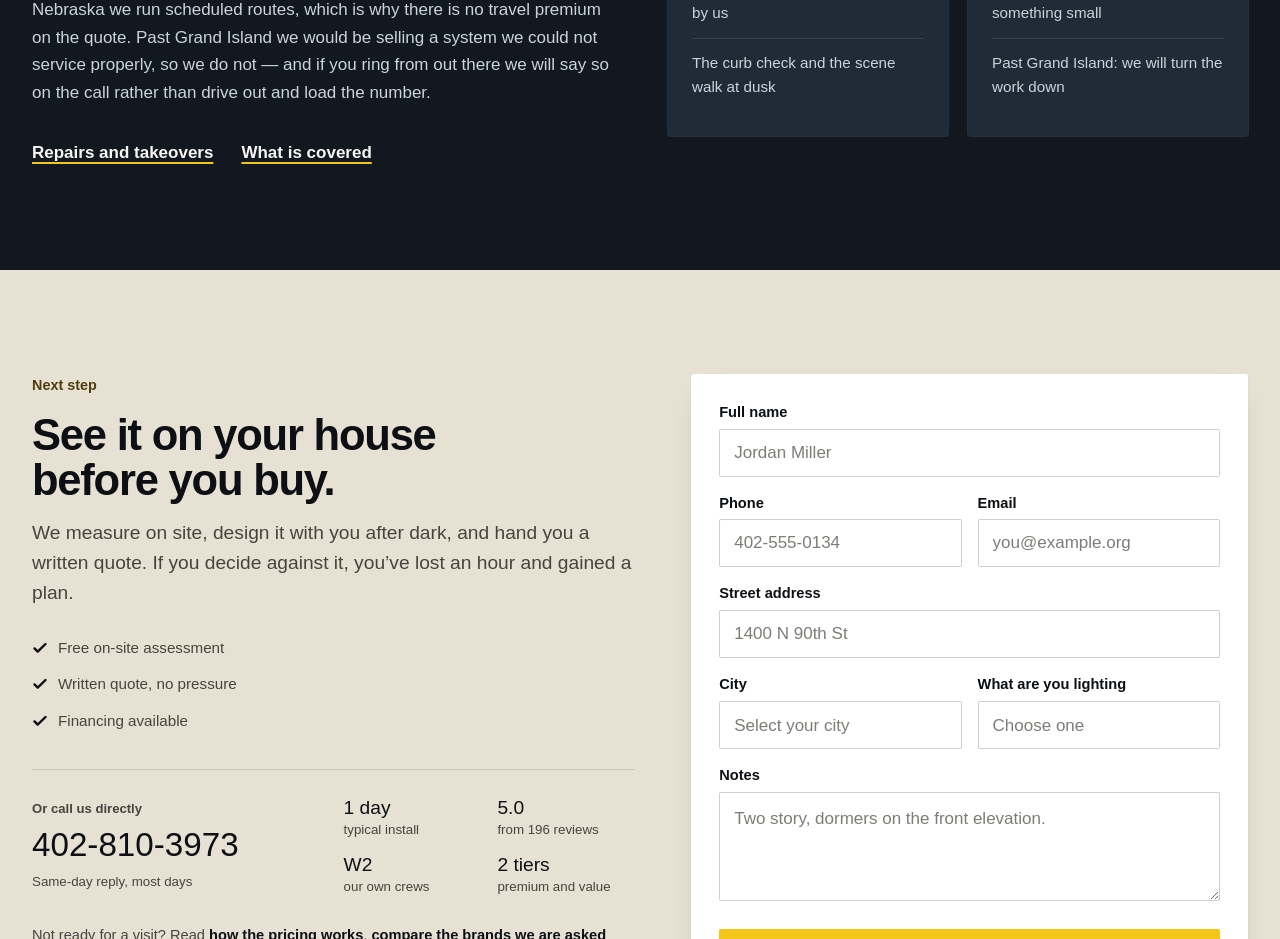
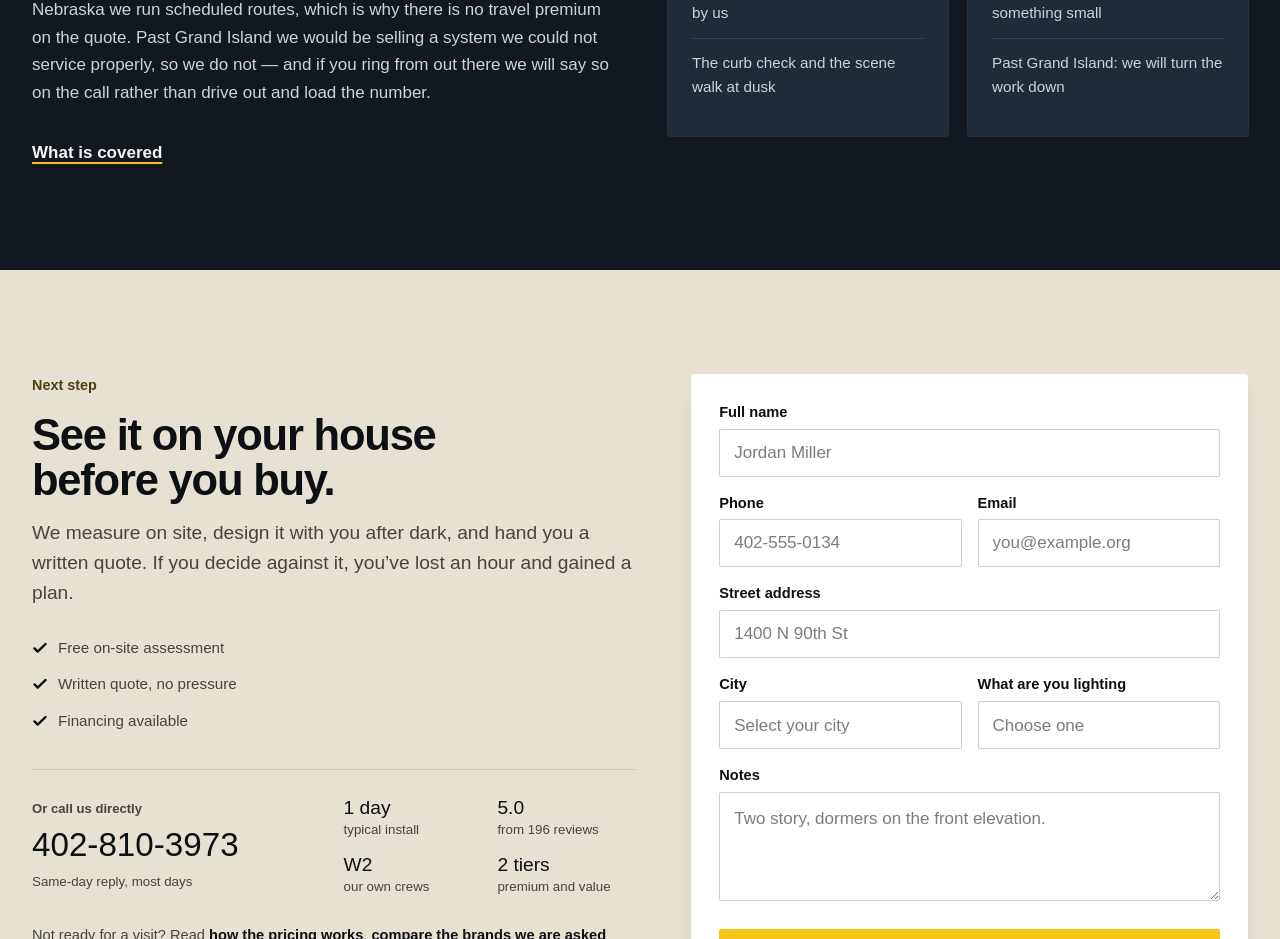
Before and after one commit to kvelasquez315/brytr-site, a Next.js app: page /service-areas in a window 1280 px wide. Shown: the part 5380-6319 px from the top of the page. Built offline with nearby package versions, Linux system fonts and the light colour scheme; a web font is replaced by a local one.

Commit message:
Upload: page.tsx

```diff
--- a/app/service-areas/page.tsx
+++ b/app/service-areas/page.tsx
@@ -271,8 +271,7 @@ export default function AreasHub() {
                 ring from out there we will say so on the call rather than drive out and load the number.
               </p>
             </div>
-            <div className="mt-8 flex flex-wrap gap-x-7 gap-y-2">
-              <TextLink onDark href="/services/repairs-and-service">Repairs and takeovers</TextLink>
+            <div className="mt-8">
               <TextLink onDark href="/warranty">What is covered</TextLink>
             </div>
           </div>
```
